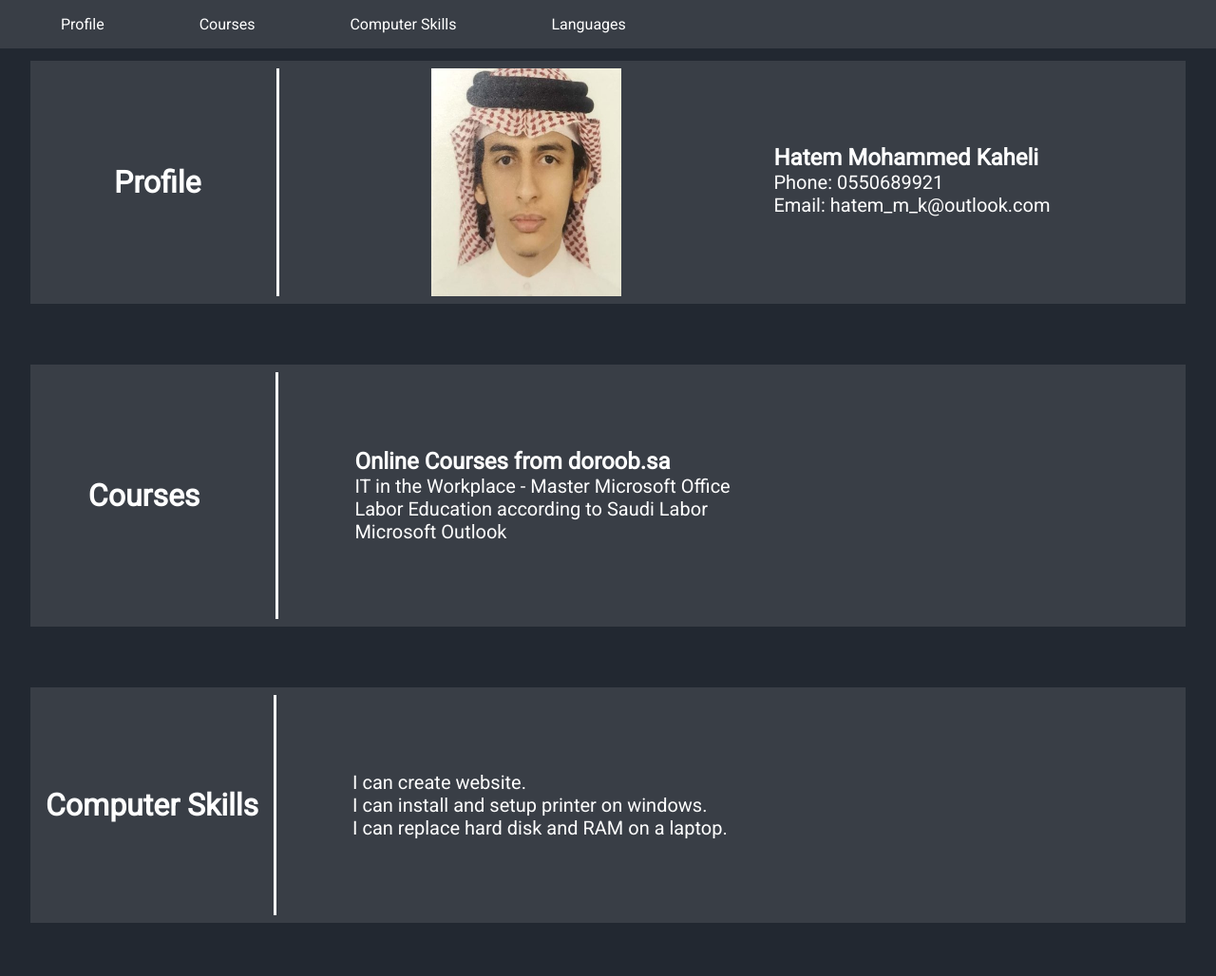
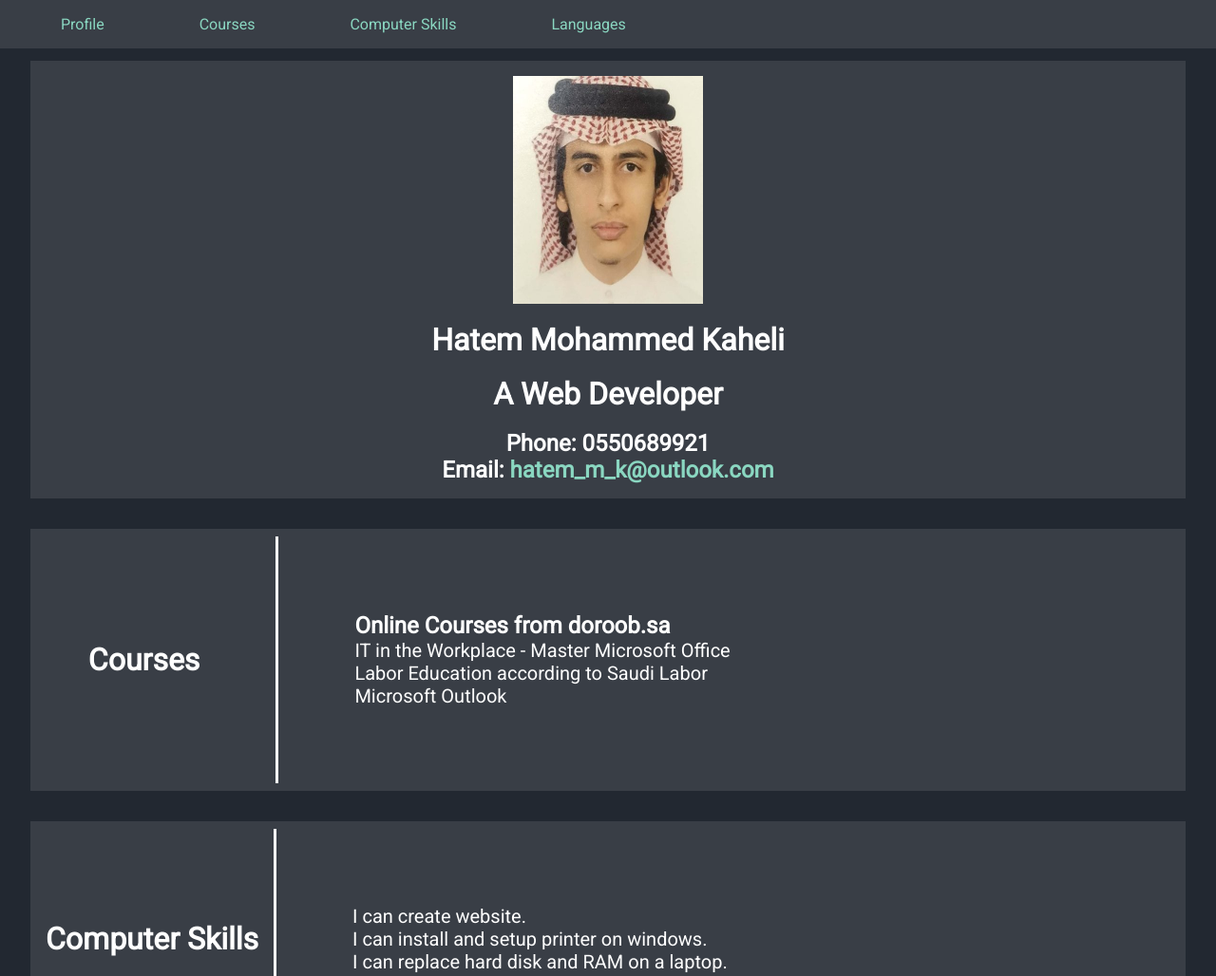
Before and after one commit to HatemMKaheli/cv, a plain HTML site: page index.html in a window 1280 px wide. Shown: the top 1028 px of the page at 95% size. Drawn offline with Linux system fonts and the light colour scheme.

Commit message:
flex css modified

```diff
--- a/index.html
+++ b/index.html
@@ -8,6 +8,7 @@
     <link rel="stylesheet" href="style.css">
     <link rel="preconnect" href="https://fonts.gstatic.com">
     <link href="https://fonts.googleapis.com/css2?family=Roboto&display=swap" rel="stylesheet">
+    <link rel="icon" href="favicon.ico?v=2" type="image/x-icon" />
 </head>
 
 <body>
@@ -19,18 +20,14 @@
     </nav>
 
     <div class="profile" id="section1">
-        <h1 class="heading">Profile</h1>
-        <img src="profile.jpg" alt="my profile picture" width="200" height="240">
-        <div class="courses">
-            <h3>Hatem Mohammed Kaheli</h3>
-            <ul>
-                <li>Phone: 0550689921</li>
-                <li>Email: <a href="mailto:hatem_m_k@outlook.com">hatem_m_k@outlook.com</a></li>
-            </ul>
-        </div>
+        <img src="profile.jpg" alt="my profile picture" width="200" height="240"><br>
+        <h1>Hatem Mohammed Kaheli</h1><br>
+        <h1>A Web Developer</h1><br>
+        <h3>Phone: 0550689921</h3>
+        <h3>Email: <a href="mailto:hatem_m_k@outlook.com">hatem_m_k@outlook.com</a></h3>
     </div>
 
-    <div class="profile" id="section2">
+    <div class="course" id="section2">
         <h1 class="heading2">Courses</h1>
         <div class="courses">
             <h3>Online Courses from doroob.sa</h3>
@@ -42,7 +39,7 @@
         </div>
     </div>
 
-    <div class="profile" id="section3">
+    <div class="course" id="section3">
         <h1 class="heading3">Computer Skills</h1>
         <div class="courses">
             <ul>
@@ -53,7 +50,7 @@
         </div>
     </div>
 
-    <div class="profile" id="section4">
+    <div class="course" id="section4">
         <h1 class="heading4">languages</h1>
         <div class="courses">
             <ul>
--- a/style.css
+++ b/style.css
@@ -29,33 +29,45 @@ nav {
 nav a {
     padding: 1rem 3rem;
     text-decoration: none;
-    color: white;
+    color: #8ad7c1;
 }
 
 nav a:hover {
     text-decoration: underline;
-    color: #8ad7c1;
     background-color: #222831;
 }
 
 .profile {
     display: flex;
-    margin: 4rem 2rem;
+    flex-direction: column;
+    justify-content: center;
+    align-items: center;
+    margin: 4rem 2rem 2rem 2rem;
+    padding: 1rem;
+    color: white;
+    background-color: #393e46;
+}
+
+.profile a {
+    text-decoration: none;
+    color: #8ad7c1;
+}
+
+.profile a:hover {
+    text-decoration: underline;
+}
+
+.course {
+    display: flex;
+    margin: 2rem;
     padding: 0.5rem;
     color: white;
     background-color: #393e46;
 }
 
-.profile img {
+.course img {
     margin-left: 5rem;
     padding: 0 5rem;
-}
-
-.heading {
-    display: flex;
-    align-items: center;
-    padding: 5rem;
-    border-right: solid;
 }
 
 .heading2 {
@@ -89,13 +101,3 @@ nav a:hover {
 .courses ul {
     list-style-type: none;
 }
-
-.courses a {
-    color: white;
-    text-decoration: none;
-}
-
-.courses a:hover {
-    color: #8ad7c1;
-    text-decoration: underline;
-}
```
